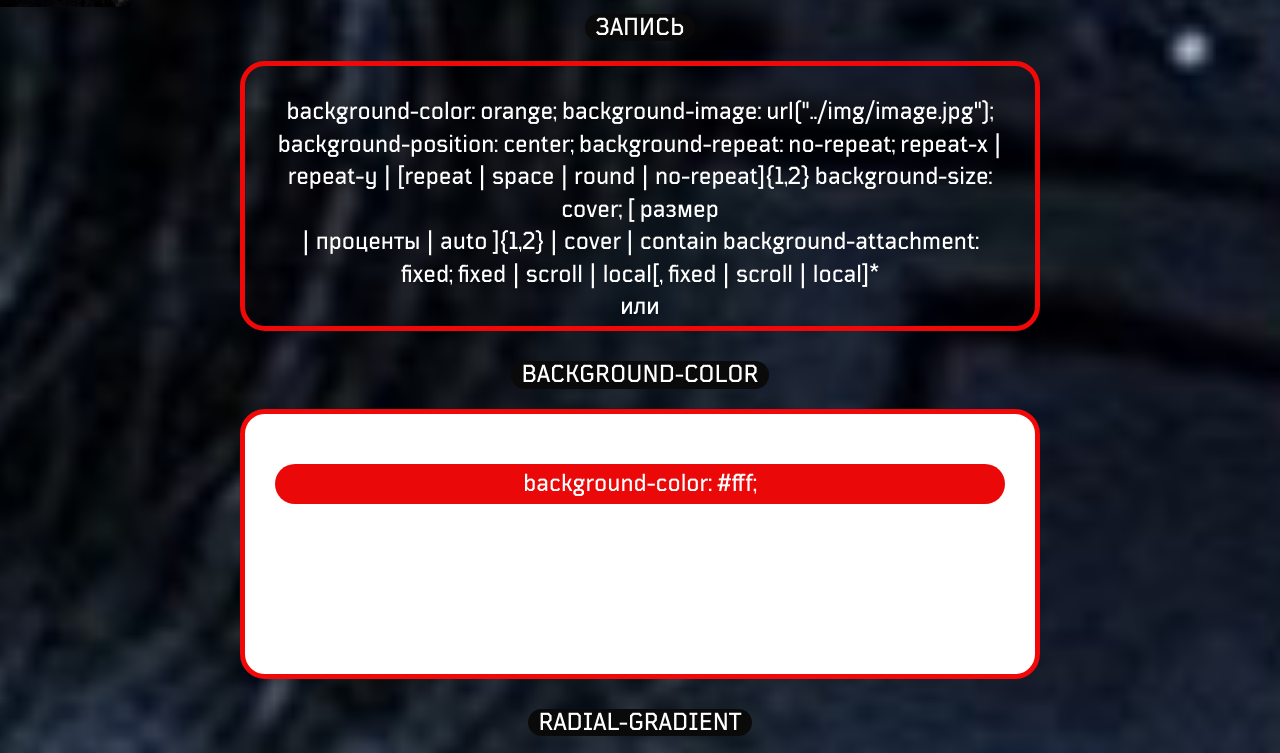
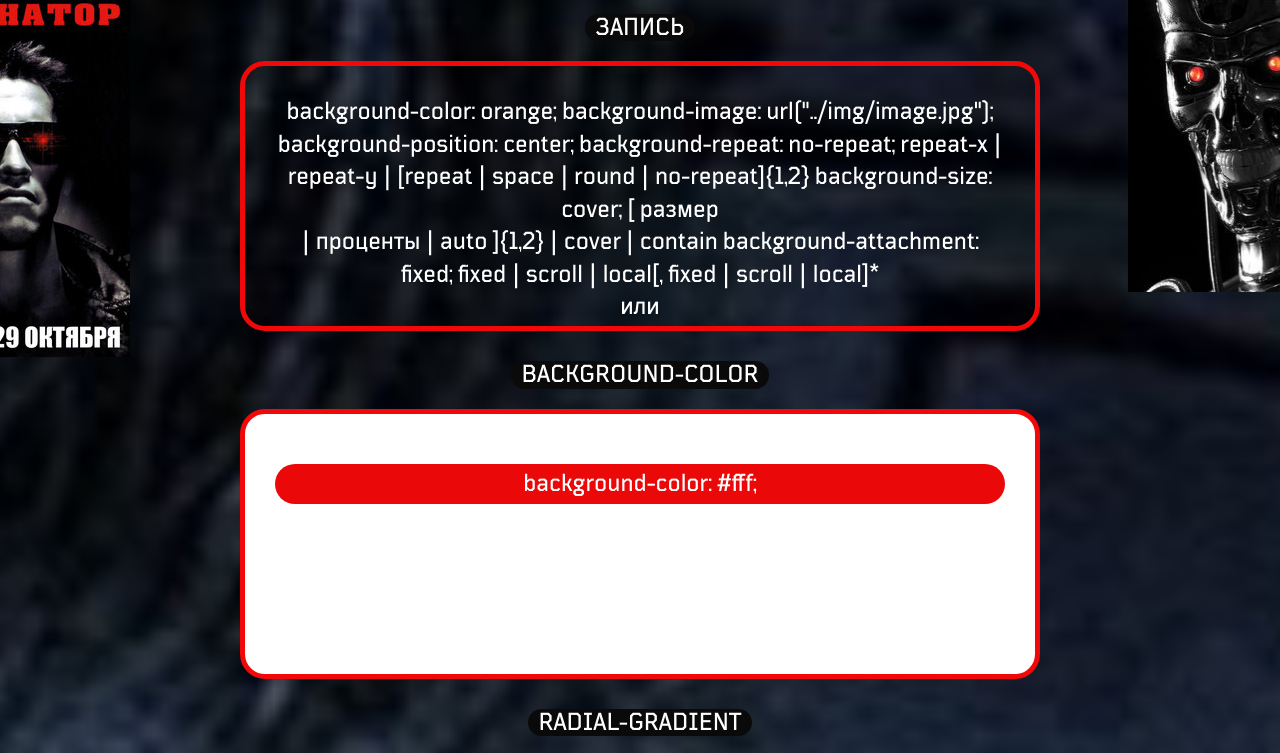
Before and after one commit to Vovcnik/lesson__7, a plain HTML site: page index.html in a window 1280 px wide. Shown: the part 413-1166 px from the top of the page. Drawn offline with Linux system fonts and the light colour scheme.

Commit message:
Add files via upload

```diff
--- a/css/style.css
+++ b/css/style.css
@@ -42,7 +42,7 @@
     }
 
     .wrapper {
-        background: url('../img/movie_image_path_middle_2757_5665.jpg') -150px 0 /auto no-repeat, url('../img/7040fdcb8a45b808c3575f6e76ac7b94.jpg') 108% 0 /auto no-repeat, url('../img/lgAAAgIsZeA-1920.jpg') center/cover fixed no-repeat;
+        background: url('../img/movie_image_path_middle_2757_5665.jpg') -150px 350px /auto no-repeat, url('../img/7040fdcb8a45b808c3575f6e76ac7b94.jpg') 108% 350px /auto no-repeat, url('../img/lgAAAgIsZeA-1920.jpg') center/cover fixed no-repeat;
         margin: 0px auto;
     }
 
```
